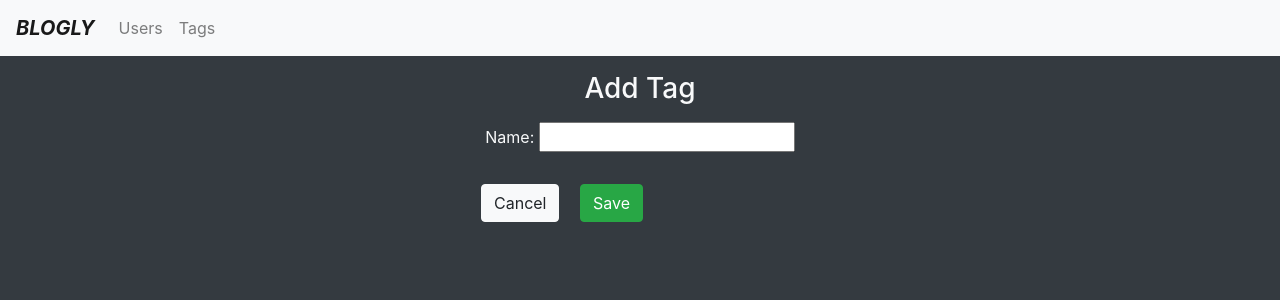
After one commit to mattrobinson412/flask-blogly, a Flask app: page /tags/new in a window 1280 px wide. The commit adds this page. Shown: the top 300 px of the page. Run offline with Flask 2, Linux system fonts and the light colour scheme; some libraries are stand-ins or nearby versions.

Commit message:
completed phase 3 with tagging classes

```diff
--- a/app.py
+++ b/app.py
@@ -1,7 +1,7 @@
 """Blogly application."""
 
 from flask import Flask, request, redirect, render_template, flash
-from models import db, connect_db, User, Post
+from models import db, connect_db, User, Post, PostTag, Tag
 
 app = Flask(__name__)
 app.debug = True
@@ -29,10 +29,14 @@ def list_users():
 
 
 @app.route("/")
-def redirect_to_user_list():
-    """Redirect to list of users."""
+def show_home_page():
+    """Send to homepage."""
 
-    return redirect("/users")
+    posts = Post.query.all()
+    users = User.query.all()
+    tags = Tag.query.all()
+    posttags = PostTag.query.all()
+    return render_template("home.html", posts=posts, users=users, tags=tags, posttags=posttags)
 
 
 @app.route("/users/new")
@@ -111,7 +115,8 @@ def show_add_post_form(user_id):
     """Show form to add a post for that user."""
 
     user = User.query.get_or_404(user_id)
-    return render_template("add_post.html", user=user)
+    tags = Tag.query.all()
+    return render_template("add_post.html", user=user, tags=tags)
 
 @app.route("/users/<user_id>/posts/new", methods=["POST"])
 def handle_post_form(user_id):
@@ -119,11 +124,17 @@ def handle_post_form(user_id):
 
     title = request.form['title']
     content = request.form['content']
+    tag_ids = [int(num) for num in request.form.getlist("tags")]
+    tags = Tag.query.filter(Tag.id.in_(tag_ids)).all()
     db.session.commit()
 
-    post = Post(title=title, content=content, user_id=user_id)
+    post = Post(title=title, content=content, user_id=user_id, posttags=tags)
     db.session.add(post)
     db.session.commit()
+
+
+
+
     return redirect(f"/users/{user_id}")
 
 
@@ -132,7 +143,8 @@ def show_post(post_id):
     """Show a post and buttons to edit and delete the post."""
 
     post = Post.query.get_or_404(post_id)
-    return render_template("post.html", post=post)
+    posttags = PostTag.query.all()
+    return render_template("post.html", post=post, posttags=posttags)
 
 
 @app.route("/posts/<post_id>/edit")
@@ -140,18 +152,29 @@ def edit_post(post_id):
     """Show form to edit a post, and to cancel (back to user page)."""
 
     post = Post.query.get_or_404(post_id)
-    return render_template("edit_post.html", post=post)
+    posttags = PostTag.query.all()
+    tags = Tag.query.all()
+    return render_template("edit_post.html", post=post, tags=tags, posttags=posttags)
 
 @app.route("/posts/<post_id>/edit", methods=["POST"])
 def handle_post_edit(post_id):
     """Handle editing of a post. Redirect back to the post view."""
 
-    title = request.form['title']
-    content = request.form['content']
     post = Post.query.get_or_404(post_id)
-    post.title = title
-    post.content = content
+    post.title = request.form['title']
+    post.content = request.form['content']
+
+    tag_names = [name for name in request.form.getlist("tags")]
+    tags = Tag.query.filter(Tag.name.in_(tag_names)).all()
+
+    for tag in tags:
+        pt = PostTag(post_id=post.id, tag_id=tag.id)
+        db.session.add(pt)
+        db.session.commit()
+
+    db.session.add(post)
     db.session.commit()
+
     return redirect(f"/posts/{post_id}")
 
 
@@ -163,3 +186,66 @@ def delete_post(post_id):
     Post.query.filter(Post.id == post_id).delete()
     db.session.commit()
     return redirect("/users")
+
+
+@app.route("/tags")
+def list_tags():
+    """Lists all tags, with links to the tag detail page."""
+
+    tags = Tag.query.all()
+    return render_template("tags.html", tags=tags)
+
+
+@app.route("/tags/<tag_id>")
+def show_tag_info(tag_id):
+    """Show detail about a tag. Have links to edit form and to delete."""
+
+    tag = Tag.query.get_or_404(tag_id)
+    return render_template("tag_info.html", tag=tag)
+
+
+@app.route("/tags/new")
+def show_new_tag_form():
+    """Shows a form to add a new tag."""
+
+    return render_template("add_tag.html")
+
+@app.route("/tags/new", methods=["POST"])
+def add_tag():
+    """Process add form, adds tag, and redirect to tag list."""
+
+    name = request.form['name']
+    db.session.commit()
+
+    tag = Tag(name=name)
+    db.session.add(tag)
+    db.session.commit()
+    return redirect("/tags")
+
+
+@app.route("/tags/<tag_id>/edit")
+def edit_tag(tag_id):
+    """Show edit form for a tag."""
+
+    tag = Tag.query.get_or_404(tag_id)
+    return render_template("edit_tag.html", tag=tag)
+
+@app.route("/tags/<tag_id>/edit", methods=["POST"])
+def save_tag_edits(tag_id):
+    """Process edit form, edit tag, and redirects to the tags list."""
+
+    name = request.form['name']
+    tag = Tag.query.get_or_404(tag_id)
+    tag.name = name
+    db.session.commit()
+    return redirect(f"/tags/{tag_id}")
+
+
+@app.route("/tags/<tag_id>/delete", methods=["GET", "POST"])
+def delete_tag(tag_id):
+    """Delete a tag."""
+
+    tag = Tag.query.get_or_404(tag_id)
+    Tag.query.filter(Tag.id == tag_id).delete()
+    db.session.commit()
+    return redirect("/tags")
--- /dev/null
+++ b/templates/add_tag.html
@@ -0,0 +1,35 @@
+{% extends 'base.html' %}
+
+{% block title %}Add Tag{% endblock %}
+
+{% block content %}
+
+
+<div class="container">
+    <h3 class="text-light m-3 text-center">Add Tag</h3>
+    <div class="row">
+        <div class="col-sm"></div>
+        <div class="col-md">
+            <form method="POST">
+                <p class="text-light text-center">Name:    <input name="name"></p>
+                <a href="/tags"
+                    class="btn btn-light m-3 justify-content-center">Cancel</a>
+                <button class="btn btn-success justify-content-center">Save</button>
+            </form>
+        </div>
+        <div class="col-sm"></div>
+
+
+
+    </div>
+
+
+
+</div>
+
+
+
+
+
+
+{% endblock %}
--- a/templates/base.html
+++ b/templates/base.html
@@ -11,6 +11,16 @@
 <body class="bg-dark">
     <nav class="navbar navbar-expand-lg navbar-light bg-light">
         <a class="navbar-brand" href="/"><i><b>BLOGLY</b></i></a>
+        <div class="collapse navbar-collapse" id="navbarNav">
+            <ul class="navbar-nav">
+                <li class="nav-item">
+                    <a class="nav-link" href="/users">Users</a>
+                </li>
+                <li class="nav-item">
+                    <a class="nav-link" href="/tags">Tags</a>
+                </li>
+            </ul>
+          </div>
     </nav>
 
     {% block content %}
--- a/templates/post.html
+++ b/templates/post.html
@@ -11,6 +11,11 @@
             <h2 class="text-light text-center p-1 m-1"><b>{{ post.title }}</b></h2>
             <h5 class="text-light text-center m-1"><i>By {{ post.user.get_full_name() }}</i></h5>
             <p class="text-light text-center m-1 p-2">{{ post.content }}</p>
+            <p class="text-light m-3 text-center">{{ post.format_date() }}</p>
+            {% for posttag in posttags if posttag in post.posttags %}
+                <a href="/tags/{{posttag.tag_id}}" class="btn btn-success m-3">{{ posttag.tags.name }}</a>
+            {% endfor %}
+
             <a href="/posts/{{ post.id }}/edit"
             class="btn btn-info m-3 btn-block">Edit Post</a>
             <a href="/posts/{{ post.id }}/delete"
```
Also changed, not shown: models.py (+49 -10 lines), seed.py (+21 -1 lines), templates/add_post.html (+8 -0 lines), templates/edit_post.html (+13 -0 lines), templates/edit_tag.html (added, +36 -0 lines), templates/home.html (added, +28 -0 lines), templates/tag_info.html (added, +23 -0 lines), templates/tags.html (added, +20 -0 lines).
